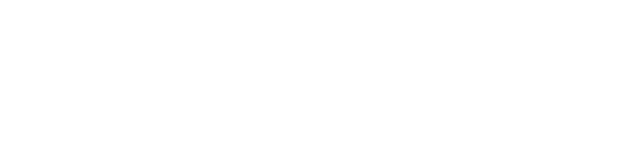
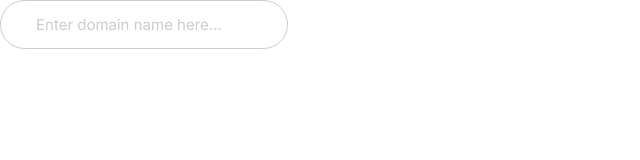
Before and after one commit to annie20/moshify, a plain HTML site: page index.html in a window 1280 px wide. Shown: the full height of the page, 0-640 px from the left. Drawn offline with Linux system fonts and the light colour scheme.

Commit message:
Build the inputs part one.

```diff
--- a/css/styles.css
+++ b/css/styles.css
@@ -243,3 +243,23 @@ a {
     font-size: 1.5rem;
   }
 }
+
+/* Inputs */
+.input {
+  padding: 1.5rem 3.5rem;
+  border: 1px solid #ccc;
+  border-radius: 30px;
+  outline: 0;
+  color: var(--color-headings);
+  font-size: 2rem;
+}
+
+::placeholder {
+  color: #ccc;
+}
+
+@media screen and (min-width: 1024px) {
+  .input {
+    font-size: 1.5rem;
+  }
+}
--- a/index.html
+++ b/index.html
@@ -14,5 +14,7 @@
     <link rel="stylesheet" href="css/normalize.css" />
     <link rel="stylesheet" href="css/styles.css" />
   </head>
-  <body></body>
+  <body>
+    <input type="text" class="input" placeholder="Enter domain name here..." />
+  </body>
 </html>
```
Also changed, not shown: components/inputs.html (added, +2 -0 lines).
